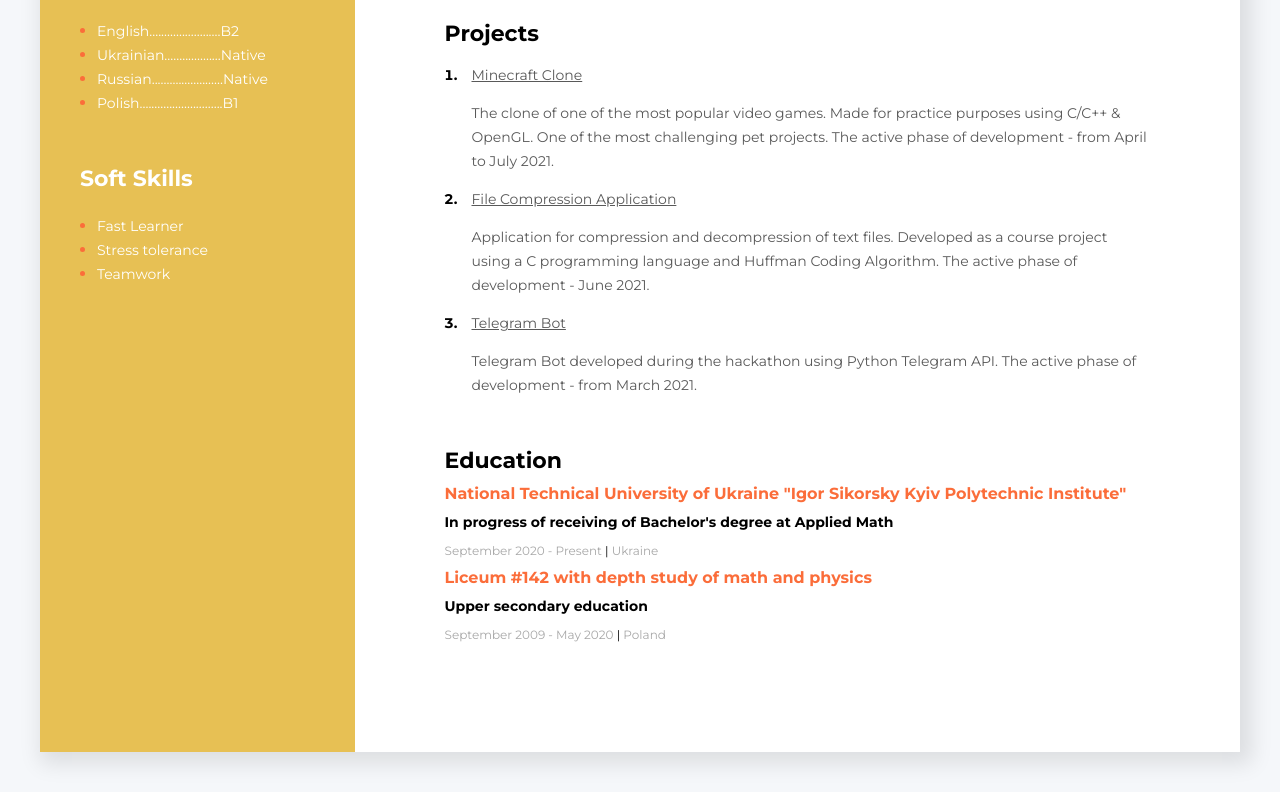
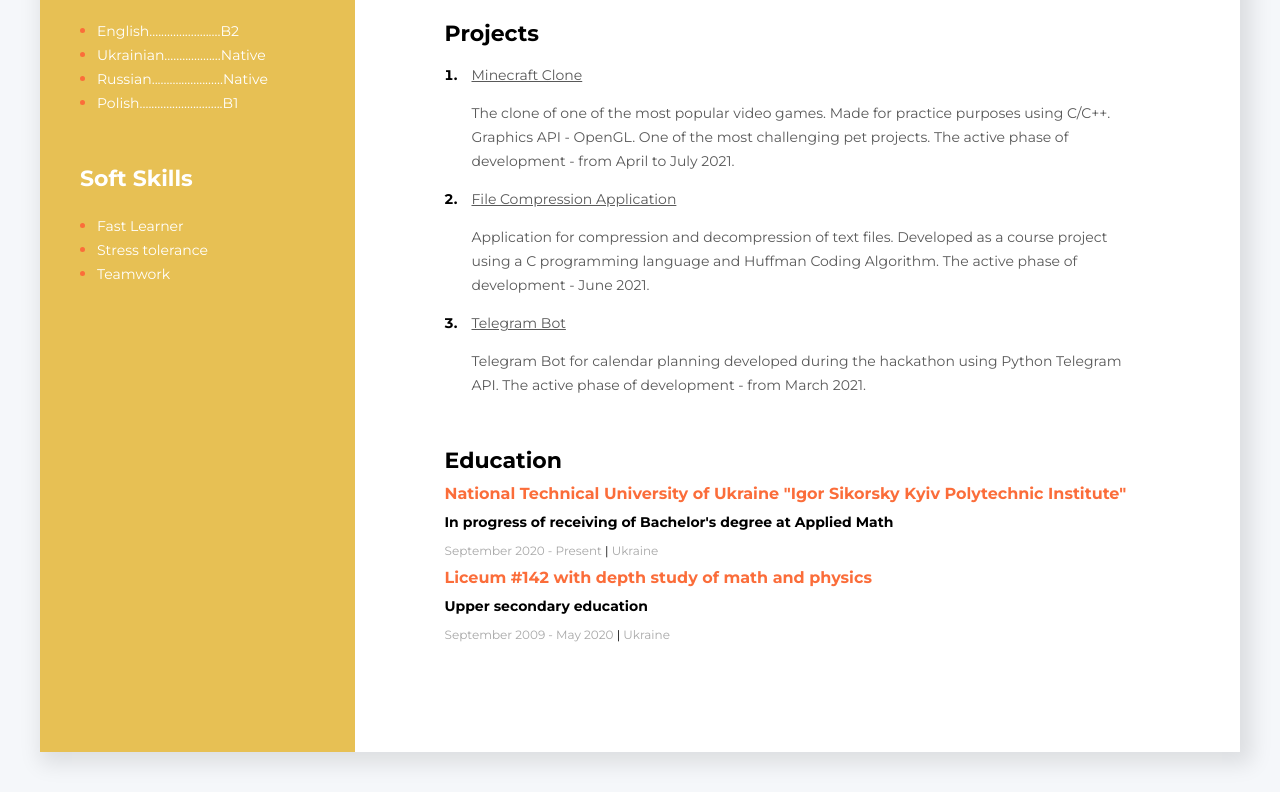
Before and after one commit to Retro52/retro52.github.io, a plain HTML site: page index.html in a window 1280 px wide. Shown: the part 545-1337 px from the top of the page. Drawn offline with Linux system fonts and the light colour scheme.

Commit message:
Minore fix

```diff
--- a/index.html
+++ b/index.html
@@ -43,9 +43,9 @@
                         <span class="projects_text">
                             <a href="https://github.com/Retro52/Minecraft-Clone" class="projects_link"> Minecraft Clone </a>
                             <h3 class="projects_text">
-                                The clone of one of the most popular video games. Made for practice purposes using C/C++ & OpenGL. One of the
-                                most
-                                challenging pet projects. The active phase of development - from April to July 2021.
+                                The clone of one of the most popular video games. Made for practice purposes using C/C++. Graphics API - OpenGL.
+                                One of the most challenging pet projects.
+                                The active phase of development - from April to July 2021.
                             </h3>
                         </span>
                     </li>
@@ -62,7 +62,7 @@
                         <span class="projects_text">
                             <a href="https://github.com/Retro52/Plack" class="projects_link"> Telegram Bot </a>
                             <h3 class="projects_text">
-                                Telegram Bot developed during the hackathon using Python Telegram API. The active phase of development - from March
+                                Telegram Bot for calendar planning developed during the hackathon using Python Telegram API. The active phase of development - from March
                                 2021.
                             </h3>
                         </span>
@@ -78,7 +78,7 @@
                 <p class="education_period"> September 2020 - Present <span class="education_divider"> | </span> Ukraine </p>
                 <h4 class="education_place"> Liceum #142 with depth study of math and physics </h4>
                 <h4 class="education_course"> Upper secondary education </h4>
-                <p class="education_period"> September 2009 - May 2020 <span class="education_divider"> | </span> Poland </p>
+                <p class="education_period"> September 2009 - May 2020 <span class="education_divider"> | </span> Ukraine </p>
             </div>
         </div>
 
```
